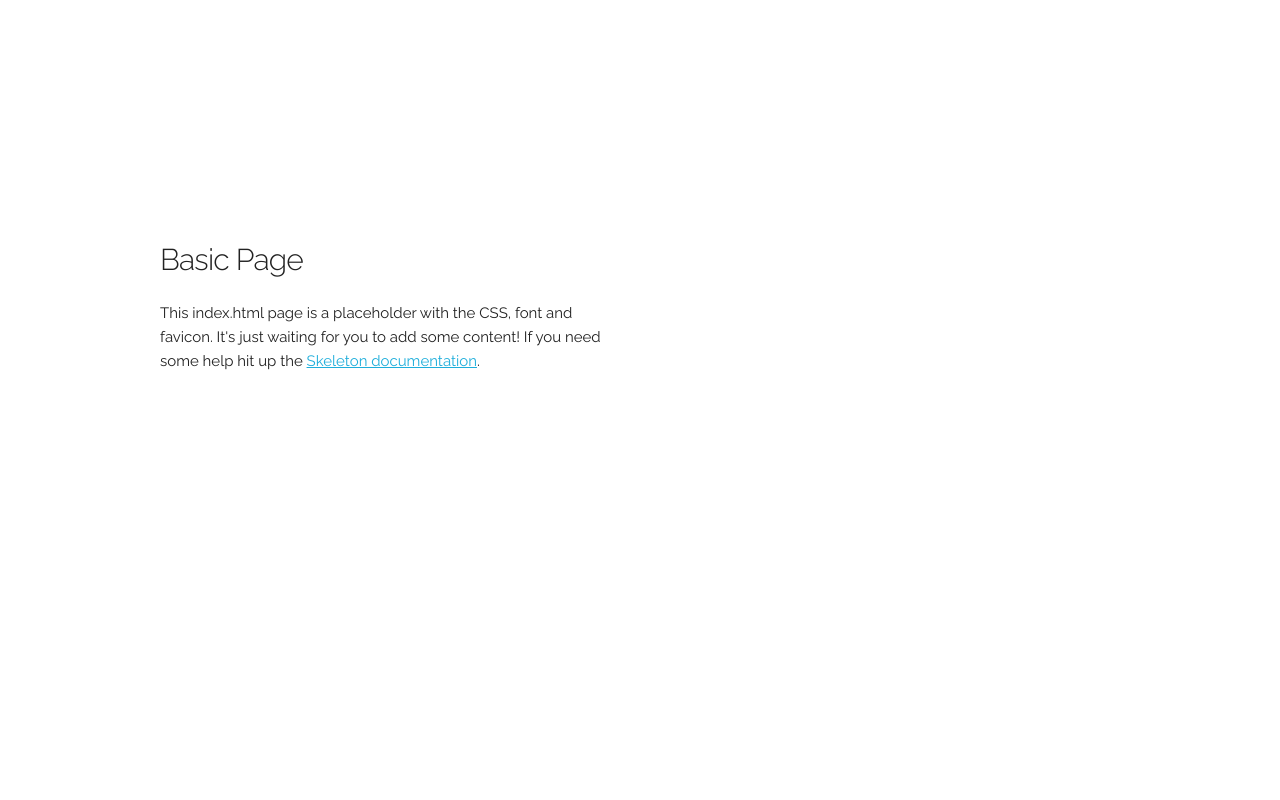
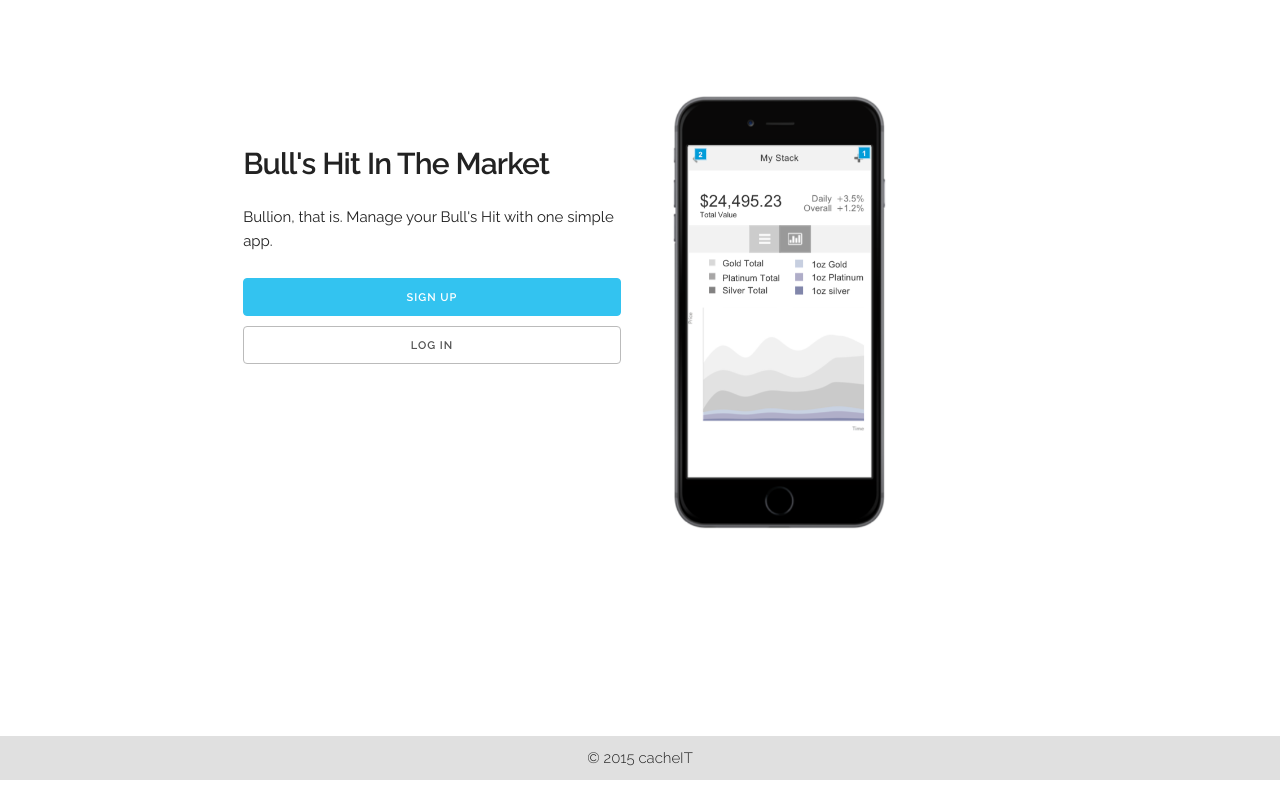
Before and after one commit to cse134b-cacheit/hw3-wireframes, a website: page views/index.html in a window 1280 px wide. Drawn offline with Linux system fonts and the light colour scheme.

Commit message:
splash page

```diff
--- /dev/null
+++ b/bower_components/skeleton/css/jy_custom_splash.css
@@ -0,0 +1,45 @@
+html, body
+{
+	height: 100%;
+	width: 100%;
+}
+
+.header
+{
+	background-color: #e0e0e0;
+	width: 100%;
+	padding-top: 15px;
+	padding-bottom: 15px;
+}
+
+.container
+{
+	height: 92%;
+	width: 100%;
+}
+
+#splashbutton
+{
+	width: 100%;
+}
+
+#splashscreen
+{
+	width: 50%;
+	height: 50%;
+	margin: 10% 0 0 50px;
+}
+
+.footer
+{
+	background-color: #e0e0e0;
+	width: 100%;
+}
+
+#footer-text
+{
+	padding-top: 10px;
+	padding-bottom: 10px;
+	text-align: center;
+	position: relative;
+}
--- a/bower_components/skeleton/index.html
+++ b/views/index.html
@@ -5,7 +5,7 @@
   <!-- Basic Page Needs
   –––––––––––––––––––––––––––––––––––––––––––––––––– -->
   <meta charset="utf-8">
-  <title>Your page title here :)</title>
+  <title>Bull's Hit</title>
   <meta name="description" content="">
   <meta name="author" content="">
 
@@ -19,25 +19,43 @@
 
   <!-- CSS
   –––––––––––––––––––––––––––––––––––––––––––––––––– -->
-  <link rel="stylesheet" href="css/normalize.css">
-  <link rel="stylesheet" href="css/skeleton.css">
+  <link rel="stylesheet" href="../bower_components/skeleton/css/normalize.css">
+  <link rel="stylesheet" href="../bower_components/skeleton/css/skeleton.css">
+  <link rel="stylesheet" href="../bower_components/skeleton/css/jy_custom_splash.css" type="text/css">
 
   <!-- Favicon
   –––––––––––––––––––––––––––––––––––––––––––––––––– -->
-  <link rel="icon" type="image/png" href="images/favicon.png">
+  <link rel="icon" type="image/png" href="../bower_components/skeleton/images/favicon.png">
 
 </head>
 <body>
 
   <!-- Primary Page Layout
   –––––––––––––––––––––––––––––––––––––––––––––––––– -->
+  <nav class="navbar">
+  </nav>
+
   <div class="container">
-    <div class="row">
-      <div class="one-half column" style="margin-top: 25%">
-        <h4>Basic Page</h4>
-        <p>This index.html page is a placeholder with the CSS, font and favicon. It's just waiting for you to add some content! If you need some help hit up the <a href="http://www.getskeleton.com">Skeleton documentation</a>.</p>
+    <div class="row offset-by-one column">
+      <div class="five columns" style="padding-top:15%">
+        <h4><strong>Bull's Hit In The Market</strong></h4>
+        <p>Bullion, that is. Manage your Bull's Hit with one simple app.</p>
+        <!-- BUTTONS -->
+        <a>
+          <button id="splashbutton" class="button button-primary" href="#">Sign Up</button>
+        </a>
+        <a href="#">
+          <button id="splashbutton" class="button" href="#">Log In</button>
+        </a>
+      </div>
+      <div class="six columns" id="splashscreen">
+        <img type="image/png" src="../bower_components/skeleton/images/mobile_splash.png" alt="Mobile screenshot" width="45%" height="45%">
       </div>
     </div>
+  </div>
+
+  <div class="footer">
+    <h6 id="footer-text"> &copy; 2015 cacheIT </h6>
   </div>
 
 <!-- End Document
```
Also changed, not shown: bower_components/skeleton/images/mobile_splash.png (added).
